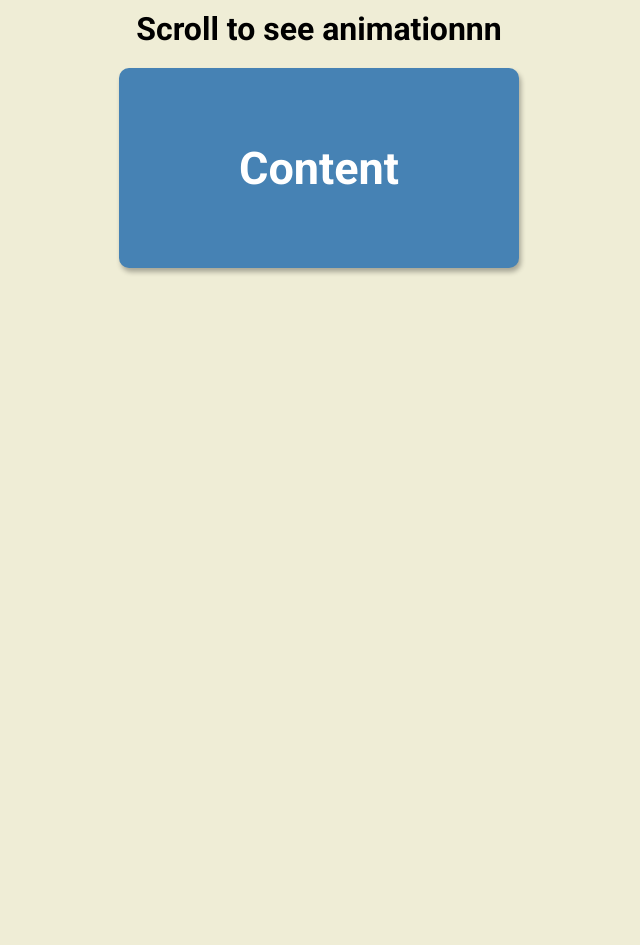
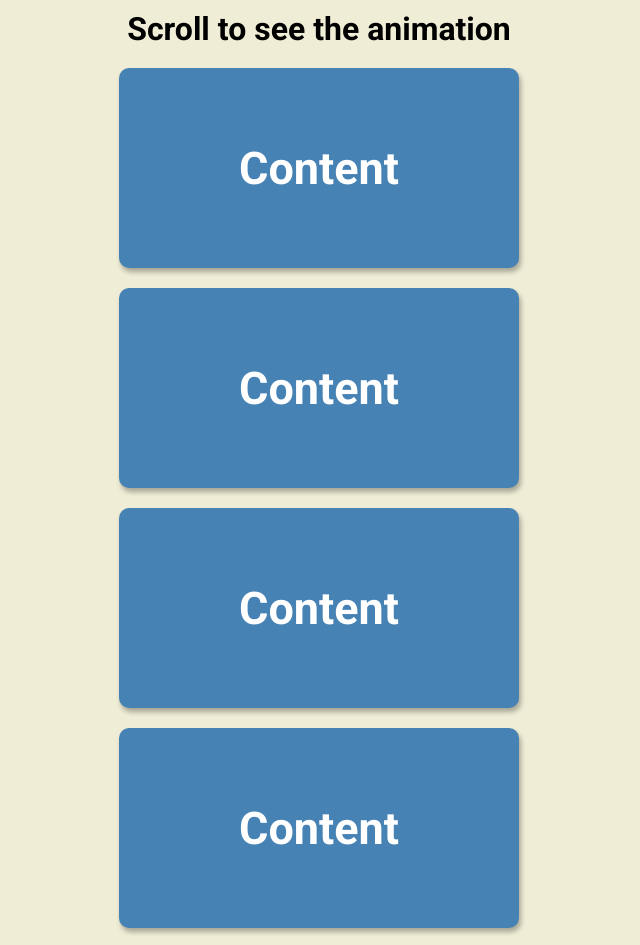
Before and after one commit to RamyaaU/Html-Css-Js, a plain HTML site: page Scroll Animation/index.html in a window 1280 px wide. Shown: the top 945 px of the page, without its empty margins (321-961 px from the left). Drawn offline with Linux system fonts and the light colour scheme.

Commit message:
[Ramya] Add. Added function to scroll

```diff
--- a/Scroll Animation/index.html
+++ b/Scroll Animation/index.html
@@ -1,16 +1,13 @@
 <!DOCTYPE html>
 <html lang="en">
-<head>
-    <meta charset="UTF-8">
-    <meta http-equiv="X-UA-Compatible" content="IE=edge">
-    <meta name="viewport" content="width=device-width, initial-scale=1.0">
+  <head>
+    <meta charset="UTF-8" />
+    <meta name="viewport" content="width=device-width, initial-scale=1.0" />
+    <link rel="stylesheet" href="style.css" />
     <title>Scroll Animation</title>
-    <link rel="stylesheet" href="style.css">
-    <script src="script.js"></script>
-</head>
-<body>
-    <h1>Scroll to see animationnn</h1>
-    <div class="box show"><h2>Content</h2></div>
+  </head>
+  <body>
+    <h1>Scroll to see the animation</h1>
     <div class="box"><h2>Content</h2></div>
     <div class="box"><h2>Content</h2></div>
     <div class="box"><h2>Content</h2></div>
@@ -19,5 +16,11 @@
     <div class="box"><h2>Content</h2></div>
     <div class="box"><h2>Content</h2></div>
     <div class="box"><h2>Content</h2></div>
-</body>
+    <div class="box"><h2>Content</h2></div>
+    <div class="box"><h2>Content</h2></div>
+    <div class="box"><h2>Content</h2></div>
+    <div class="box"><h2>Content</h2></div>
+    <div class="box"><h2>Content</h2></div>
+    <script src="script.js"></script>
+  </body>
 </html>
--- a/Scroll Animation/script.js
+++ b/Scroll Animation/script.js
@@ -0,0 +1,22 @@
+const boxes = document.querySelectorAll('.box')
+
+window.addEventListener('scroll', checkBoxes)
+
+checkBoxes()
+
+function checkBoxes() {
+    const triggerBottom = window.innerHeight / 5 * 4
+
+    boxes.forEach(box => {
+        //method returns the object providing information about
+        //size of an element and its position
+        //relative to viewport
+        const boxTop = box.getBoundingClientRect().top
+
+        if(boxTop < triggerBottom) {
+            box.classList.add('show')
+        } else {
+            box.classList.remove('show')
+        }
+    })
+}
```
Also changed, not shown: Scroll Animation/style.css (line endings or trailing spaces).
